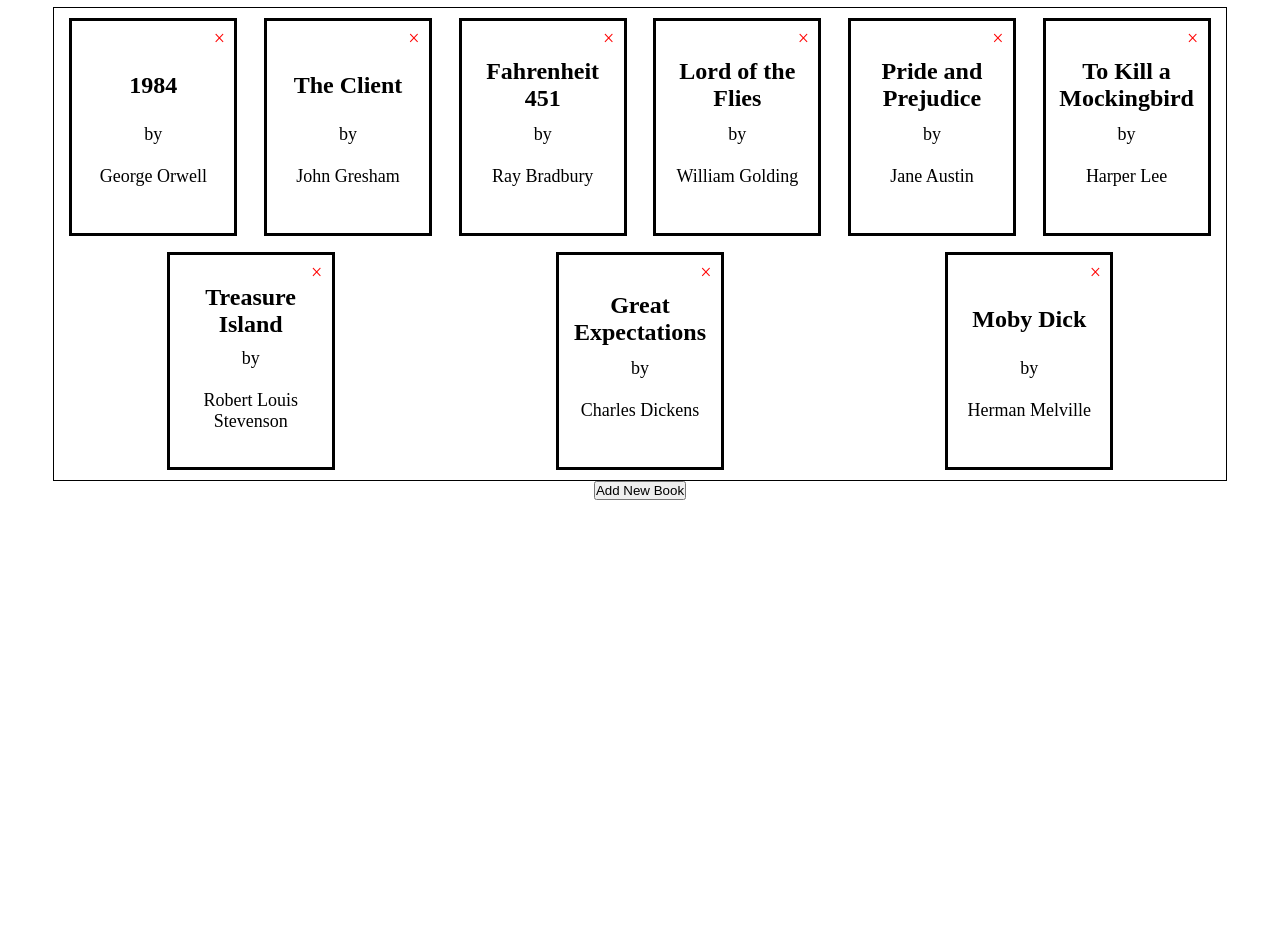
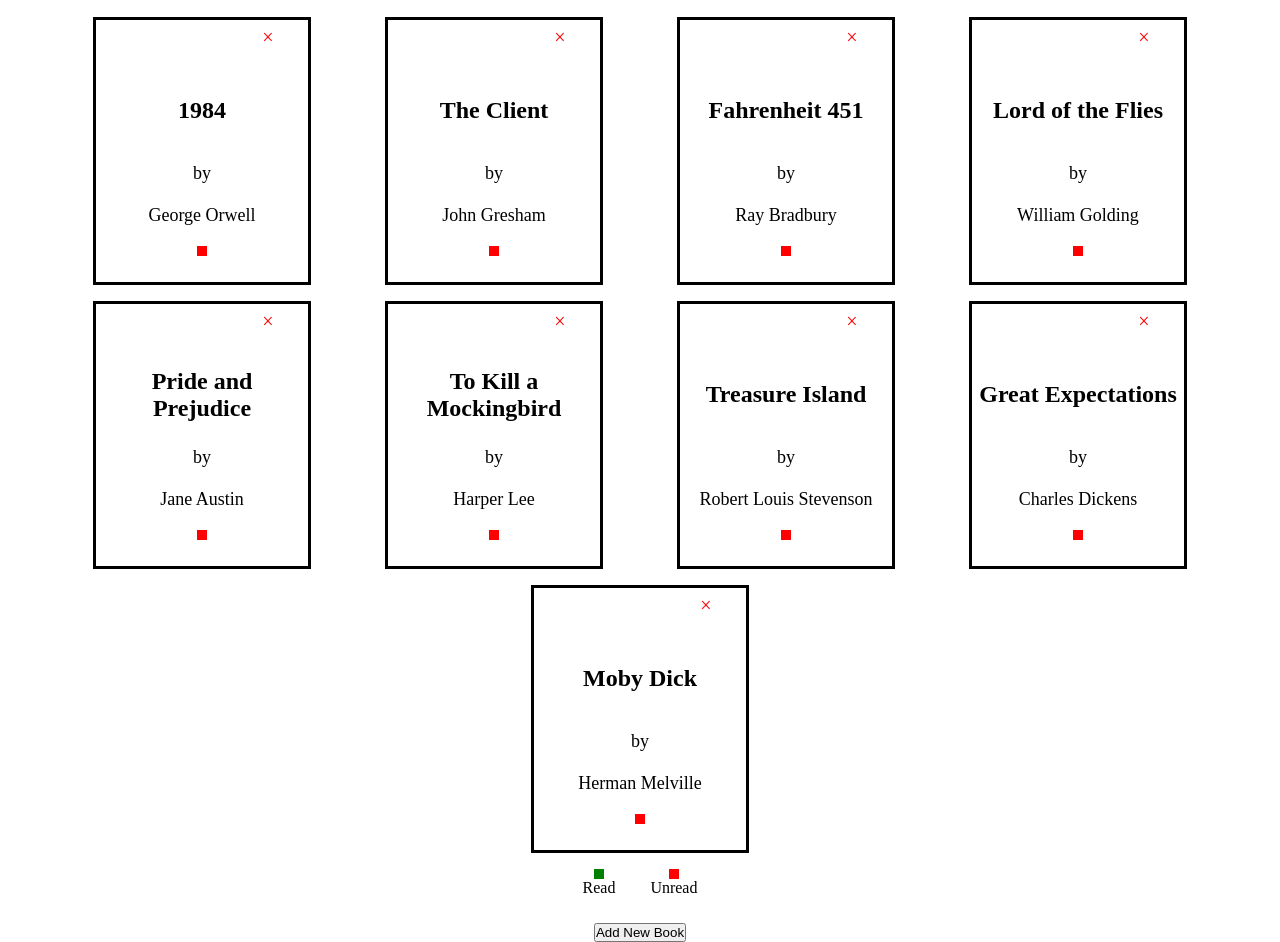
Before and after one commit to adlinling/op_library, a plain HTML site: page index.htm in a window 1280 px wide. Shown: the part 60-1002 px from the top of the page. Before the commit the page ends 800 px from the top, so only its background shows below. Drawn offline with Linux system fonts and the light colour scheme.

Commit message:
Added ability change book read status

```diff
--- a/index.htm
+++ b/index.htm
@@ -16,8 +16,19 @@
         LIBRARY
     </div>
 
+
 <div id="shelf">
 
+</div>
+
+
+<div class="legend">
+  <div class="legendrow">
+      <div class="readsymbol"></div> Read
+  </div>
+  <div class="legendrow">
+    <div class="unreadsymbol"></div> Unread
+  </div>
 </div>
 
 
@@ -68,6 +79,7 @@
 const shelf = document.querySelector("#shelf");
 
 listbooks(myLibrary);
+
 
 
 
--- a/library.js
+++ b/library.js
@@ -8,7 +8,16 @@ function Book(title, author, read) {
   this.read = read;
   this.id = crypto.randomUUID();
 
+
 }
+
+
+Book.prototype.toggleReadStatus = function() {
+  console.log(`Current read status: ${this.read}`);
+  this.read = (this.read)?0:1;
+  console.log(`New read status: ${this.read}`);
+};
+
 
 function addBookToLibrary(title, author, read, library) {
   // take params, create a book then store it in the array
@@ -19,6 +28,21 @@ function addBookToLibrary(title, author, read, library) {
 }
 
 
+
+function toggleReadStatus(id){
+
+    //console.log("Toggle status for book id: " + id);
+    for (let i in myLibrary) {
+
+      if(myLibrary[i].id == id){
+          console.log("Toggle read status for book " + myLibrary[i].title);
+          myLibrary[i].toggleReadStatus();
+      }
+
+    }
+
+    listbooks(myLibrary);
+}
 
 function removeBookFromLibrary(id){
 
@@ -48,14 +72,24 @@ function removeBookFromLibrary(id){
 function listbooks(library){
 
   let infostring = "";
+  let readclass = "";
 
   for (let i in library) {
 
 
       console.log(library[i]);
 
+      if(library[i].read == 0){
+        readclass = "unreadsymbol";
+      }
+
+
+      if(library[i].read == 1){
+        readclass = "readsymbol";
+      }
+
       //Step 5 of the assignment suggested using data attributes:  https://developer.mozilla.org/en-US/docs/Web/HTML/How_to/Use_data_attributes
-      infostring += "<div class='book'><div class='removediv' ><div class='remove' title='Remove' id='" + library[i].id + "' onclick='removeBookFromLibrary(this.id);'>&times;</div></div><div class='title'>" + library[i].title + "</div> <div class='author'>by<br><br>" + library[i].author + "</div><div class='bookid'></div></div>";
+      infostring += "<div class='book'><div class='removediv' ><div class='remove' title='Remove' id='" + library[i].id + "' onclick='removeBookFromLibrary(this.id);'>&times;</div></div><div class='title'>" + library[i].title + "</div> <div class='author'>by<br><br>" + library[i].author + "</div><div class='readstatus' data-bookid='" + library[i].id + "' onclick='toggleReadStatus(this.dataset.bookid);'><div class='"+ readclass + "' title='Change read status'></div></div></div>";
 
   }
 
--- a/style.css
+++ b/style.css
@@ -12,14 +12,44 @@
     padding:10px;
     gap:16px;
     width:90%;
-    border:1px black solid;
+
+}
+
+.legend{
+
+    display:flex;
+    justify-content: center;
+    align-items: center;
+    width: 150px;
+    height:40px;
+
 }
 
 
-.newbook, .header{
+.readsymbol, .unreadsymbol{
+    width:10px;
+    height:10px;
+}
+
+.readsymbol{
+    background-color:green;
+}
+
+.unreadsymbol{
+    background-color: red;
+}
+
+.header{
     display:flex;
     justify-content: center;
 }
+
+.newbook{
+    display:flex;
+    justify-content: center;
+    margin-top:20px;
+}
+
 
 
 #open{
@@ -78,9 +108,9 @@ dialog::backdrop{
     grid-template-columns: 1fr;
     grid-template-rows: 1fr 2fr 1fr 1fr;
     padding:6px;
-    width:150px;
+    width:200px;
     max-width:320px;
-    height:200px;
+    height:250px;
     border:3px black solid;
 }
 
@@ -121,10 +151,11 @@ dialog::backdrop{
     grid-row: 3 / 4;
 }
 
-.bookid{
+.readstatus{
 
     padding:20px;
     font-size:11px;
+    cursor:pointer;
     display:flex;
     justify-content: center;
     grid-column: 1 / 2;
```
